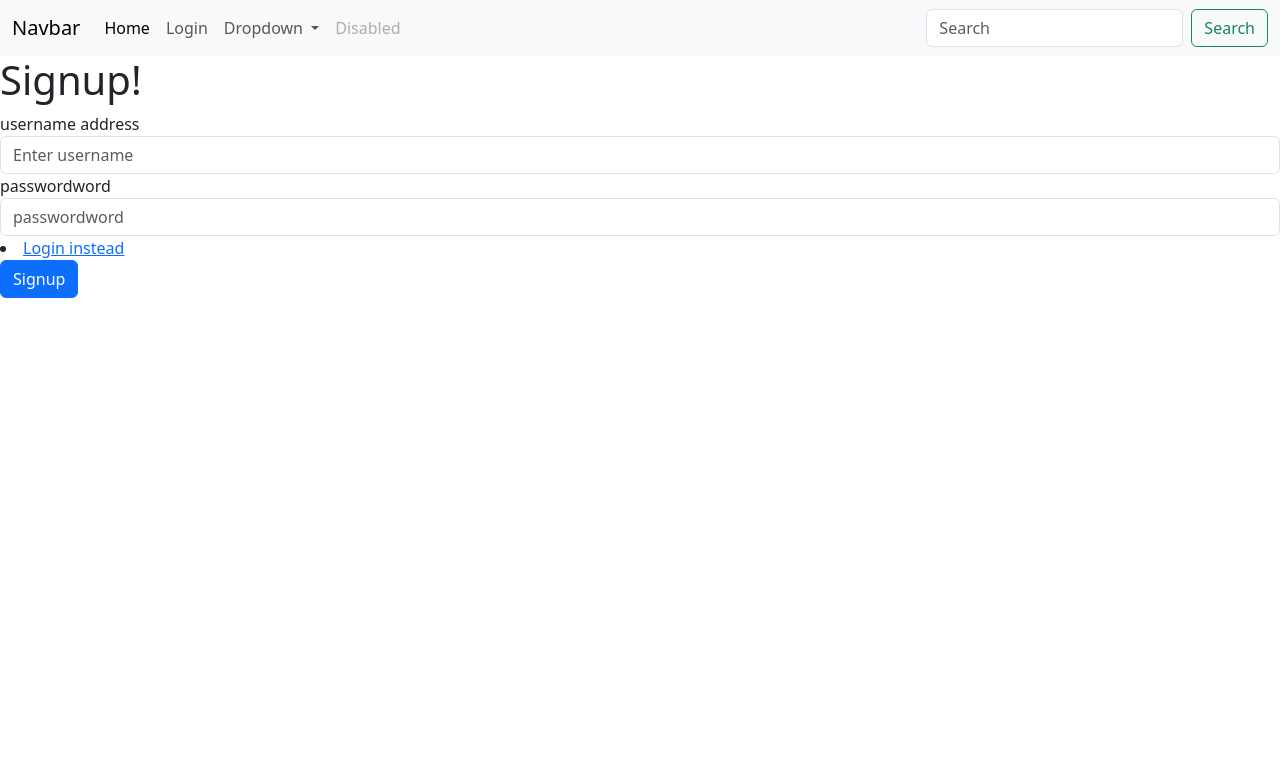
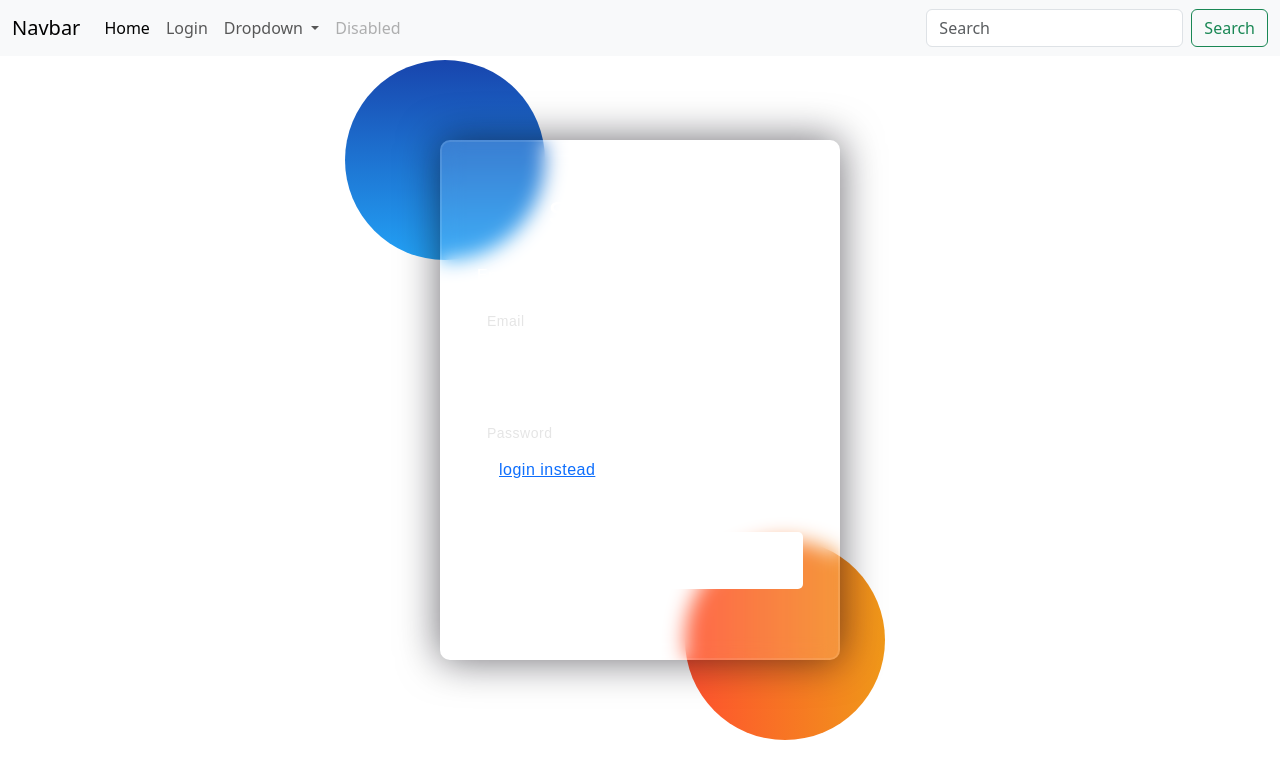
Before and after one commit to darkdraiden/Team-Sigma-Project, an Angular app in the folder frontend/: page /signup in a window 1280 px wide. Shown: the top 778 px of the page. Built offline with nearby package versions, Linux system fonts and the light colour scheme.

Commit message:
signup ui

```diff
--- a/frontend/src/app/MyComponents/signup/signup.component.css
+++ b/frontend/src/app/MyComponents/signup/signup.component.css
@@ -0,0 +1,123 @@
+
+*,
+*:before,
+*:after{
+padding: 0;
+margin: 0;
+box-sizing: border-box;
+}
+body{
+background-color: #080710;
+}
+.background{
+width: 430px;
+height: 520px;
+position: absolute;
+transform: translate(-50%,-50%);
+left: 50%;
+top: 50%;
+}
+.background .shape{
+height: 200px;
+width: 200px;
+position: absolute;
+border-radius: 50%;
+}
+.shape:first-child{
+background: linear-gradient(
+  #1845ad,
+  #23a2f6
+);
+left: -80px;
+top: -80px;
+}
+.shape:last-child{
+background: linear-gradient(
+  to right,
+  #ff512f,
+  #f09819
+);
+right: -30px;
+bottom: -80px;
+}
+form{
+height: 520px;
+width: 400px;
+background-color: rgba(255,255,255,0.13);
+position: absolute;
+transform: translate(-50%,-50%);
+top: 50%;
+left: 50%;
+border-radius: 10px;
+backdrop-filter: blur(10px);
+border: 2px solid rgba(255,255,255,0.1);
+box-shadow: 0 0 40px rgba(8,7,16,0.6);
+padding: 50px 35px;
+}
+form *{
+font-family: 'Poppins',sans-serif;
+color: #ffffff;
+letter-spacing: 0.5px;
+outline: none;
+border: none;
+}
+form h3{
+font-size: 32px;
+font-weight: 500;
+line-height: 42px;
+text-align: center;
+}
+
+label{
+display: block;
+margin-top: 30px;
+font-size: 16px;
+font-weight: 500;
+}
+input{
+display: block;
+height: 50px;
+width: 100%;
+background-color: rgba(255,255,255,0.07);
+border-radius: 3px;
+padding: 0 10px;
+margin-top: 8px;
+font-size: 14px;
+font-weight: 300;
+}
+::placeholder{
+color: #e5e5e5;
+}
+button{
+margin-top: 50px;
+width: 100%;
+background-color: #ffffff;
+color: #080710;
+padding: 15px 0;
+font-size: 18px;
+font-weight: 600;
+border-radius: 5px;
+cursor: pointer;
+}
+.social{
+margin-top: 30px;
+display: flex;
+}
+.social div{
+background: red;
+width: 150px;
+border-radius: 3px;
+padding: 5px 10px 10px 5px;
+background-color: rgba(255,255,255,0.27);
+color: #eaf0fb;
+text-align: center;
+}
+.social div:hover{
+background-color: rgba(255,255,255,0.47);
+}
+.social .fb{
+margin-left: 25px;
+}
+.social i{
+margin-right: 4px;
+}
--- a/frontend/src/app/MyComponents/signup/signup.component.html
+++ b/frontend/src/app/MyComponents/signup/signup.component.html
@@ -1,4 +1,4 @@
-<div>
+<!-- <div>
   <h1>Signup!</h1>
     <form (ngSubmit)="signupClick()">
         <div class="form-group">
@@ -15,4 +15,27 @@
 
         <button type="submit" class="btn btn-primary" >Signup</button>
       </form>
-</div>
+</div> -->
+
+
+<body>
+  <div class="background">
+      <div class="shape"></div>
+      <div class="shape"></div>
+  </div>
+  <form (ngSubmit)="signupClick()">
+      <h3>Signup Here</h3>
+
+      <label for="username">Email</label>
+      <input type="text" placeholder="Email " name ="username" id ="username"  [(ngModel)]="user.username" id="username">
+
+      <label for="password">Password</label>
+      <input type="password" placeholder="Password" name ="password" id ="password" [(ngModel)]="user.password">
+
+      <li >
+        <a class="link-primary" href="/login">login instead</a>
+      </li>
+      <button type="submit" class="btn btn-primary" >Signup</button>
+
+  </form>
+</body>
```
